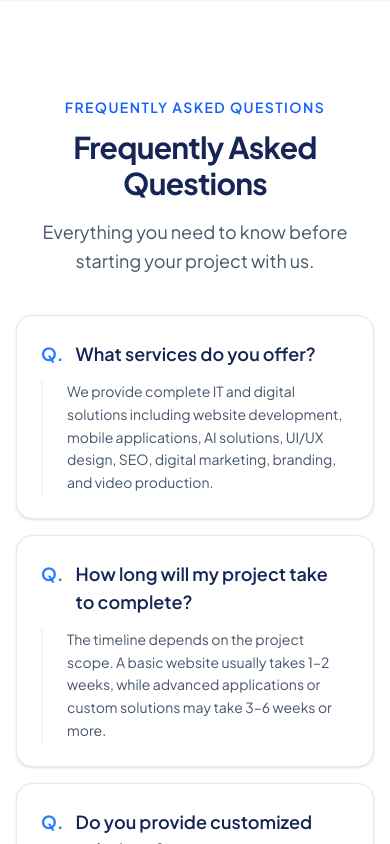
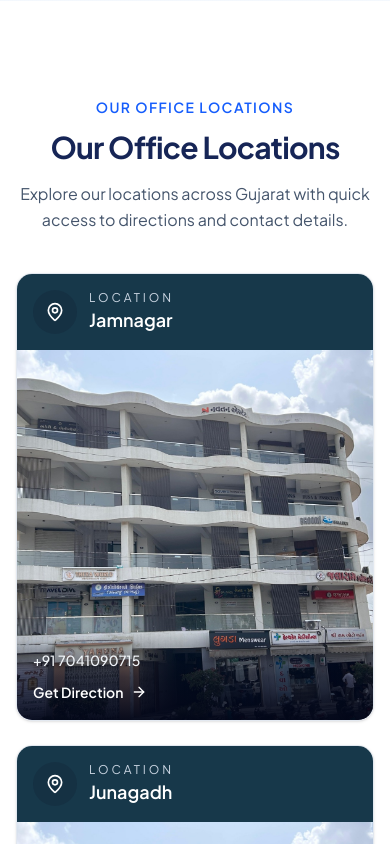
Before and after one commit to vandit0703/Black-Madhav, a React (Vite) app: page / in a window 390 px wide. Shown: the part 10920-11764 px from the top of the page. Built offline with nearby package versions, Linux system fonts and the light colour scheme.

Commit message:
Black Madhav Deploy 5

```diff
--- a/src/App.jsx
+++ b/src/App.jsx
@@ -10,8 +10,9 @@ import Navbar from "./components/Navbar";
 import Footer from "./components/Footer";
 import About from "./About";
 import Careers from "./Careers";
+import LoadingScreen from "./components/LoadingScreen";
 import { BrowserRouter, Routes, Route, useLocation } from "react-router-dom";
-import { useEffect } from "react";
+import { useEffect, useState } from "react";
 
 function ScrollToTop() {
   const { pathname } = useLocation();
@@ -24,9 +25,34 @@ function ScrollToTop() {
 }
 
 function App() {
+  const [isLoading, setIsLoading] = useState(true);
+  const [isFadingOut, setIsFadingOut] = useState(false);
+
+  useEffect(() => {
+    const timer = window.setTimeout(() => {
+      setIsFadingOut(true);
+      window.setTimeout(() => setIsLoading(false), 700);
+    }, 2200);
+
+    document.body.style.overflow = "hidden";
+
+    return () => {
+      window.clearTimeout(timer);
+      document.body.style.overflow = "";
+    };
+  }, []);
+
+  useEffect(() => {
+    if (!isLoading) {
+      document.body.style.overflow = "";
+    }
+  }, [isLoading]);
+
   return (
     <BrowserRouter>
       <ScrollToTop />
+      <LoadingScreen isVisible={isLoading} isFadingOut={isFadingOut} />
+      <div className={isLoading ? "pointer-events-none select-none" : ""}>
         <Navbar />
         <Routes>
           <Route path="/" element={<Home />} />
@@ -41,8 +67,9 @@ function App() {
           <Route path="/admin" element={<Admin />} />
         </Routes>
         <Footer />
+      </div>
     </BrowserRouter>
-  )
+  );
 }
 
 export default App;
--- a/src/Home.jsx
+++ b/src/Home.jsx
@@ -2,6 +2,7 @@ import { useEffect, useState } from "react";
 import { Link } from "react-router-dom";
 import { motion } from "framer-motion";
 import { HeroSection } from "./HeroSection";
+import OfficeLocations from "./components/OfficeLocations";
 import {
   ArrowRight,
   BarChart,
@@ -622,6 +623,8 @@ export default function Home() {
         </div>
       </section>
 
+      <OfficeLocations />
+
       {/* FAQ Section */}
       <section id="faq" className="bg-white py-24 md:py-32">
         <div className="container mx-auto px-4 sm:px-6 lg:px-8">
@@ -827,8 +830,17 @@ export default function Home() {
               </h2>
               <div className="space-y-6 text-slate-700">
                 <div>
-                  <h3 className="font-semibold text-blue-950">Address</h3>
-                  <p>G8 Unicorn prime, Near Avadh Showroom, Jamnagar, Gujarat</p>
+                  <h3 className="font-semibold text-blue-950">Our Branches</h3>
+                  <div className="mt-3 space-y-4">
+                    <div>
+                      <p className="font-medium text-blue-900">Jamnagar Branch:</p>
+                      <p>G - 8, Unicorn Prime, Ranjit Sagar Rd, nr. Avadh Honda Showroom, Green City, Jamnagar, Gujarat 361006</p>
+                    </div>
+                    <div>
+                      <p className="font-medium text-blue-900">Junagadh Branch:</p>
+                      <p>SHOP NO 113, CRYSTAL A, madhuram road, Applewood township, Moti Palace Twp, Junagadh, Gujarat 362015</p>
+                    </div>
+                  </div>
                 </div>
                 <div>
                   <h3 className="font-semibold text-blue-950">Phone</h3>
@@ -944,6 +956,9 @@ export default function Home() {
           </div>
         </div>
       </section>
+
+
+
       <div style={{ display: "none" }}>
         Developed by Vandit Katbamna
       </div>
--- /dev/null
+++ b/src/components/LoadingScreen.tsx
@@ -0,0 +1,111 @@
+import { motion } from "framer-motion";
+import logo from "../assets/Blackmadhavicon.svg";
+
+type LoadingScreenProps = {
+  isVisible: boolean;
+  isFadingOut: boolean;
+};
+
+const particles = [
+  { left: "12%", top: "20%", delay: 0 },
+  { left: "80%", top: "18%", delay: 0.8 },
+  { left: "20%", top: "78%", delay: 1.4 },
+  { left: "78%", top: "74%", delay: 2.1 },
+  { left: "50%", top: "10%", delay: 0.4 },
+  { left: "53%", top: "88%", delay: 1.8 },
+];
+
+const dots = [0, 1, 2];
+
+export default function LoadingScreen({ isVisible, isFadingOut }: LoadingScreenProps) {
+  if (!isVisible) return null;
+
+  return (
+    <div
+      className={`fixed inset-0 z-[200] flex items-center justify-center overflow-hidden bg-[radial-gradient(circle_at_top,_rgba(12,18,32,0.95),_rgba(2,6,23,0.98))] transition-all duration-700 ${
+        isFadingOut ? "opacity-0 backdrop-blur-none" : "opacity-100 backdrop-blur-3xl"
+      }`}
+    >
+      <div className="absolute inset-0 bg-[linear-gradient(120deg,rgba(255,255,255,0.04)_0%,rgba(255,255,255,0)_35%,rgba(255,255,255,0.03)_65%,rgba(255,255,255,0)_100%)]" />
+      <div className="absolute inset-0 bg-[radial-gradient(circle_at_center,rgba(34,211,238,0.14),transparent_55%)]" />
+
+      {particles.map((particle, index) => (
+        <motion.span
+          key={`${particle.left}-${particle.top}`}
+          className="absolute h-2 w-2 rounded-full bg-cyan-300/70 shadow-[0_0_14px_rgba(34,211,238,0.9)]"
+          style={{ left: particle.left, top: particle.top }}
+          animate={{
+            y: [0, -16, 0],
+            opacity: [0.28, 0.92, 0.28],
+            scale: [0.7, 1.1, 0.7],
+          }}
+          transition={{ duration: 3.2 + index * 0.35, repeat: Infinity, delay: particle.delay }}
+        />
+      ))}
+
+      <motion.div
+        initial={{ opacity: 0, scale: 0.88, y: 18 }}
+        animate={{ opacity: 1, scale: 1, y: 0 }}
+        exit={{ opacity: 0, scale: 1.04, y: -12 }}
+        transition={{ duration: 0.9, ease: "easeOut" }}
+        className="relative flex w-[min(92vw,30rem)] flex-col items-center justify-center px-6 py-8 text-center sm:px-10 sm:py-10"
+      >
+        <div className="relative mb-8 flex items-center justify-center">
+          <motion.div
+            className="absolute inset-[-1.4rem] rounded-full border border-cyan-300/25"
+            animate={{ rotate: 360, scale: [0.96, 1.04, 0.96] }}
+            transition={{ duration: 10, repeat: Infinity, ease: "linear" }}
+          />
+          <motion.div
+            className="absolute inset-[-2.25rem] rounded-full border border-cyan-400/15"
+            animate={{ rotate: -360, scale: [1, 1.08, 1] }}
+            transition={{ duration: 14, repeat: Infinity, ease: "linear" }}
+          />
+          <motion.div
+            className="absolute inset-[-0.35rem] rounded-full bg-cyan-400/20 blur-3xl"
+            animate={{ scale: [0.9, 1.2, 0.9], opacity: [0.38, 0.7, 0.38] }}
+            transition={{ duration: 2.2, repeat: Infinity, ease: "easeInOut" }}
+          />
+          <motion.img
+            src={logo}
+            alt="Black Madhav logo"
+            className="relative h-24 w-24 rounded-full object-contain sm:h-32 sm:w-32"
+            animate={{
+              scale: [0.94, 1.02, 1],
+              rotate: [-1.6, 1.4, -0.7, 0],
+              filter: ["drop-shadow(0 0 0 rgba(34,211,238,0))", "drop-shadow(0 0 18px rgba(34,211,238,0.4))", "drop-shadow(0 0 0 rgba(34,211,238,0))"],
+            }}
+            transition={{ duration: 2.6, repeat: Infinity, ease: "easeInOut" }}
+          />
+        </div>
+
+        <motion.p
+          className="text-[0.67rem] font-semibold uppercase tracking-[0.7em] text-cyan-200/80 sm:text-[0.75rem]"
+          animate={{ opacity: [0.7, 1, 0.7] }}
+          transition={{ duration: 1.8, repeat: Infinity, ease: "easeInOut" }}
+        >
+          BLACK MADHAV DIGITAL SOLUTIONS...
+        </motion.p>
+
+        <div className="mt-4 flex items-center gap-2">
+          {dots.map((dot) => (
+            <motion.span
+              key={dot}
+              className="h-2.5 w-2.5 rounded-full bg-cyan-300/80 shadow-[0_0_10px_rgba(34,211,238,0.8)]"
+              animate={{ opacity: [0.4, 1, 0.4], scale: [0.85, 1.1, 0.85] }}
+              transition={{ duration: 1.2, repeat: Infinity, delay: dot * 0.16 }}
+            />
+          ))}
+        </div>
+
+        <div className="mt-6 h-1.5 w-44 overflow-hidden rounded-full border border-white/10 bg-white/10 shadow-[inset_0_1px_2px_rgba(255,255,255,0.12)] sm:w-56">
+          <motion.div
+            className="h-full rounded-full bg-[linear-gradient(90deg,rgba(34,211,238,0.2),rgba(34,211,238,0.95),rgba(255,255,255,0.3))]"
+            animate={{ x: ["-100%", "100%"] }}
+            transition={{ duration: 1.15, repeat: Infinity, ease: "easeInOut" }}
+          />
+        </div>
+      </motion.div>
+    </div>
+  );
+}
--- /dev/null
+++ b/src/components/OfficeCard.tsx
@@ -0,0 +1,50 @@
+import { ArrowRight, MapPin } from "lucide-react";
+
+type OfficeLocation = {
+  city: string;
+  phone: string;
+  mapUrl: string;
+  imageSrc: string;
+};
+
+type OfficeCardProps = {
+  location: OfficeLocation;
+};
+
+export default function OfficeCard({ location }: OfficeCardProps) {
+  return (
+    <article className="group flex h-full flex-col overflow-hidden rounded-[1rem] border border-slate-200 bg-white shadow-sm transition duration-300 hover:-translate-y-1 hover:shadow-xl">
+      <div className="bg-[#17384A] px-4 py-4">
+        <div className="flex items-center gap-3 text-white">
+          <span className="inline-flex h-11 w-11 items-center justify-center rounded-full bg-slate-900/20 text-lg">
+            <MapPin className="h-5 w-5" />
+          </span>
+          <div>
+            <p className="text-xs uppercase tracking-[0.24em] text-slate-300">Location</p>
+            <h3 className="text-lg font-semibold text-white">{location.city}</h3>
+          </div>
+        </div>
+      </div>
+
+      <div className="relative flex-1 overflow-hidden bg-slate-100">
+        <img
+          src={location.imageSrc}
+          alt={`${location.city} office building`}
+          className="h-full w-full object-cover transition duration-500 group-hover:scale-105"
+        />
+        <div className="absolute inset-x-0 bottom-0 bg-gradient-to-t from-slate-950/95 via-slate-950/65 to-transparent px-4 py-4">
+          <p className="text-sm font-medium text-slate-100">{location.phone}</p>
+          <a
+            href={location.mapUrl}
+            target="_blank"
+            rel="noreferrer"
+            className="mt-3 inline-flex items-center gap-2 text-sm font-semibold text-white transition hover:text-blue-200"
+          >
+            Get Direction
+            <ArrowRight className="h-4 w-4" />
+          </a>
+        </div>
+      </div>
+    </article>
+  );
+}
--- /dev/null
+++ b/src/components/OfficeLocations.tsx
@@ -0,0 +1,54 @@
+import officeImage from "../assets/loc.jpg";
+import OfficeCard from "./OfficeCard";
+
+type OfficeLocationData = {
+  city: string;
+  phone: string;
+  mapUrl: string;
+  imageSrc: string;
+};
+
+const locations: OfficeLocationData[] = [
+
+  {
+    city: "Jamnagar",
+    phone: "+91 7041090715",
+    mapUrl: "https://www.google.com/maps/search/?api=1&query=MDIDM+Infoway+Jamnagar",
+    imageSrc: officeImage,
+  },
+
+  {
+    city: "Junagadh",
+    phone: "+91 7041950715",
+    mapUrl: "https://www.google.com/maps/search/?api=1&query=MDIDM+Infoway+Junagadh",
+    imageSrc: officeImage,
+  },
+];
+
+export default function OfficeLocations() {
+  return (
+    <section className="bg-white py-24 md:py-32">
+      <div className="mx-auto w-full max-w-[1600px] px-4 sm:px-6 lg:px-8">
+        <div className="mx-auto mb-10 max-w-3xl text-center">
+          <p className="mb-3 text-sm font-semibold uppercase tracking-widest text-blue-600">
+            Our Office Locations
+          </p>
+          <h2 className="text-3xl font-bold tracking-tight text-blue-950 md:text-5xl">
+            Our Office Locations
+          </h2>
+          <p className="mt-4 text-base leading-relaxed text-slate-600 sm:text-lg">
+            Explore our locations across Gujarat with quick access to directions and contact details.
+          </p>
+        </div>
+
+        <div className="grid gap-6 grid-cols-1 sm:grid-cols-2 md:grid-cols-3 xl:grid-cols-5">
+          {locations.map((location) => (
+            <div key={location.city} className="h-[28rem]">
+              <OfficeCard location={location} />
+            </div>
+          ))}
+        </div>
+      </div>
+    </section>
+  );
+}
```
Also changed, not shown: src/assets/loc.jpg (added). Lines whose indentation alone changed are shown as unchanged.
